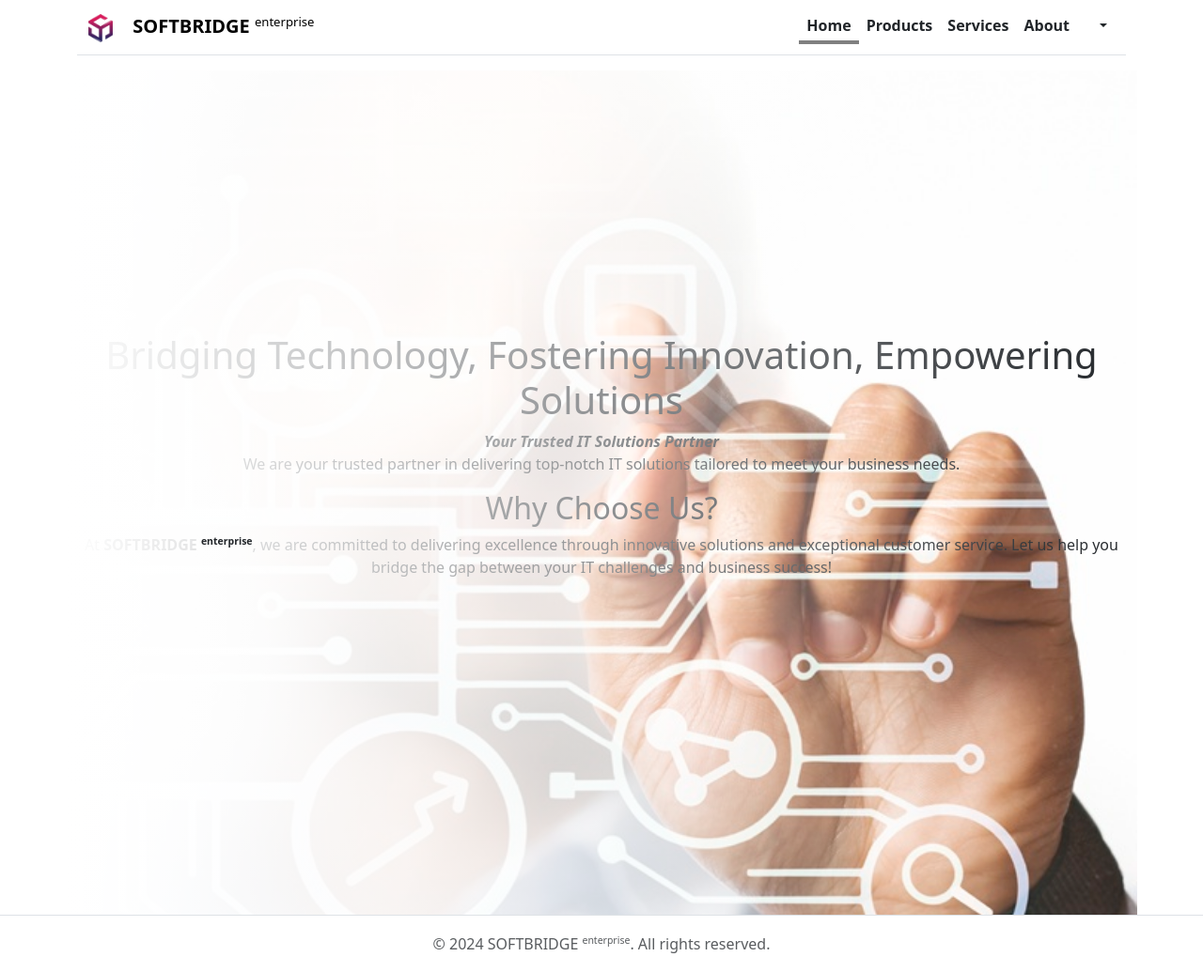
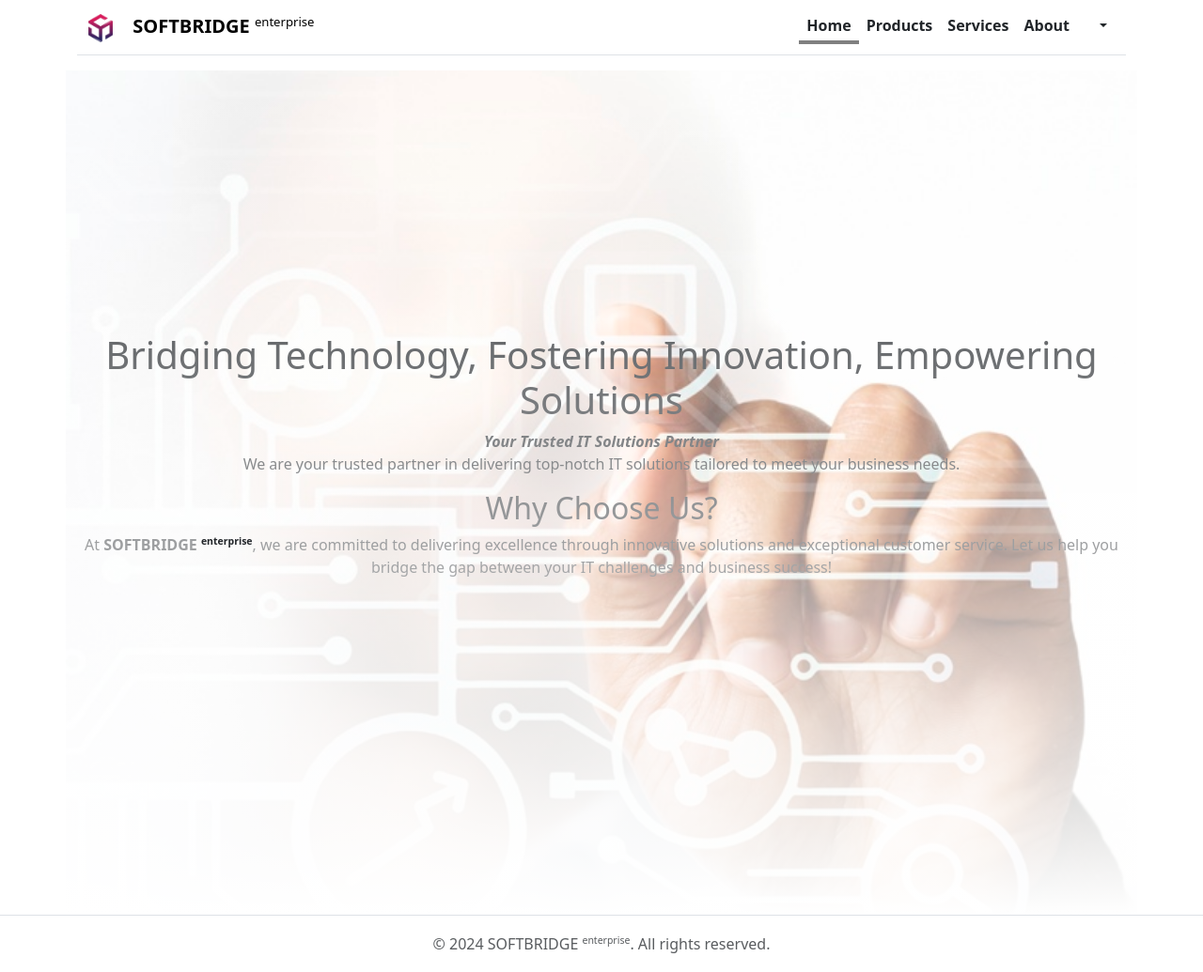
Before and after one commit to mfauziii/softbridge.github.io, a Jekyll site: the page built from index.md, in a window 1280 px wide. Shown: the whole page at 94% size. Built offline with Jekyll 4.4.1, drawn with Linux system fonts in a browser that asks for light colours; nearby versions of some CDN libraries.

Commit message:
Update cover.css

```diff
--- a/assets/css/cover.css
+++ b/assets/css/cover.css
@@ -34,5 +34,5 @@
     left: 0;
     width: 100%;
     height: 100%;
-    background: linear-gradient(to right, rgba(255, 255, 255, 1), rgba(255, 255, 255, 0));
+    background: linear-gradient(to top, rgba(255, 255, 255, 1), rgba(255, 255, 255, 0));
 }
```
